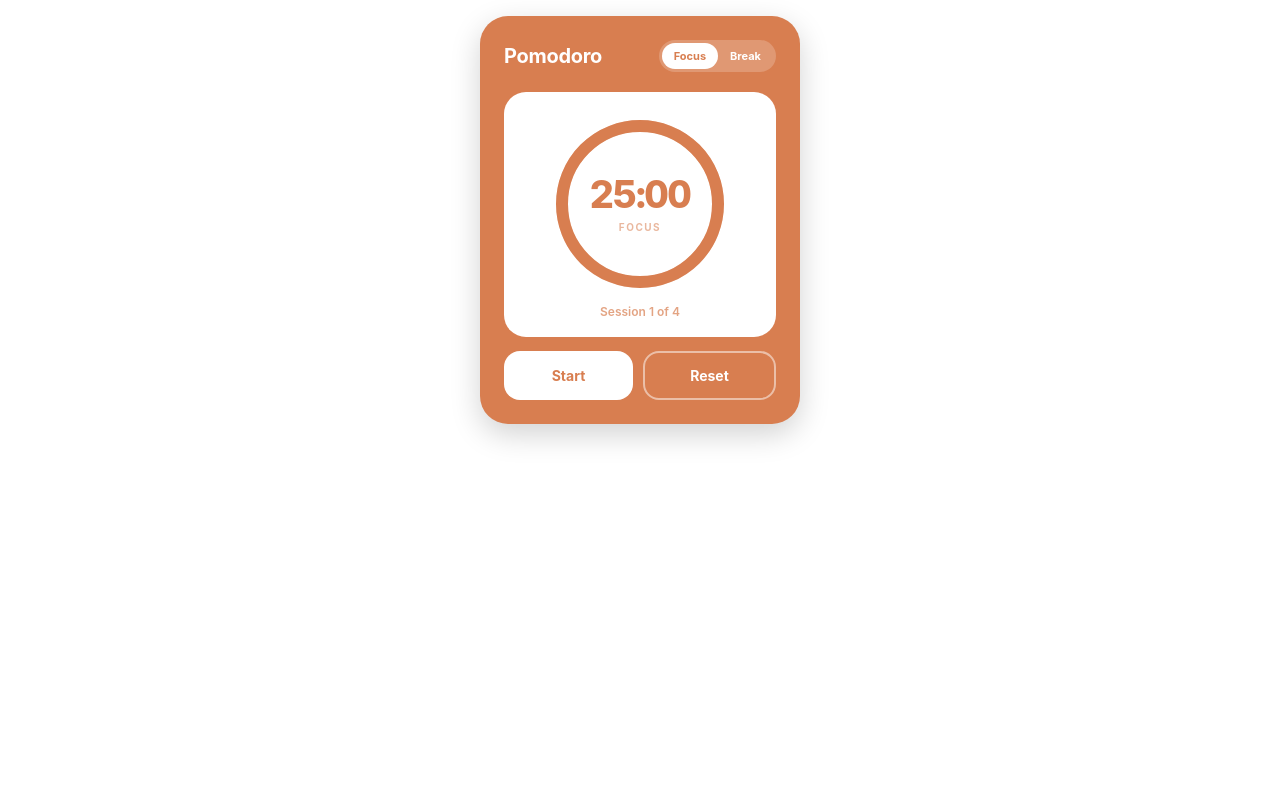
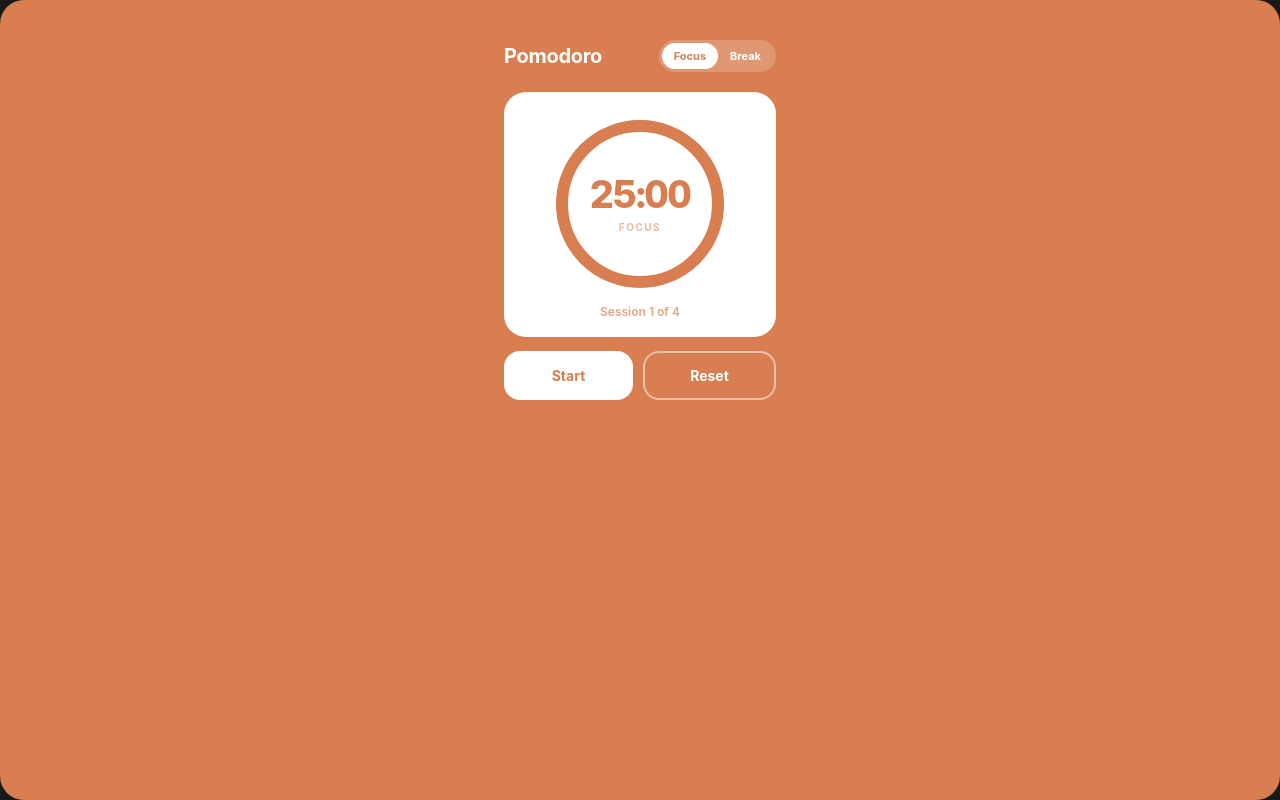
Before and after one commit to dhanna2000/Notion-Widgets, a website: page Notion Widgets/pomodoro-widget.html in a window 1280 px wide. Drawn offline with Linux system fonts and the light colour scheme.

Commit message:
Update pomodoro-widget.html

```diff
--- a/Notion Widgets/pomodoro-widget.html
+++ b/Notion Widgets/pomodoro-widget.html
@@ -5,26 +5,28 @@
 <meta name="viewport" content="width=device-width, initial-scale=1.0">
 <title>Pomodoro Timer</title>
 <style>
-  html, body {
+  html {
     margin: 0; padding: 0;
-    background: transparent;
-    font-family: -apple-system, BlinkMacSystemFont, "Segoe UI", Inter, Arial, sans-serif;
+    background: #191919;
   }
   body {
+    margin: 0;
+    background: #D87E50;
+    border-radius: 24px;
     display: flex;
     justify-content: center;
     align-items: flex-start;
     padding: 16px;
     box-sizing: border-box;
     min-height: 100vh;
+    color: white;
+    font-family: -apple-system, BlinkMacSystemFont, "Segoe UI", Inter, Arial, sans-serif;
   }
   .widget {
     width: 100%;
     max-width: 320px;
     padding: 24px;
-    border-radius: 28px;
-    background: #D87E50;
-    box-shadow: 0 10px 30px rgba(0, 0, 0, 0.18);
+    background: transparent;
     color: white;
     box-sizing: border-box;
   }
```
